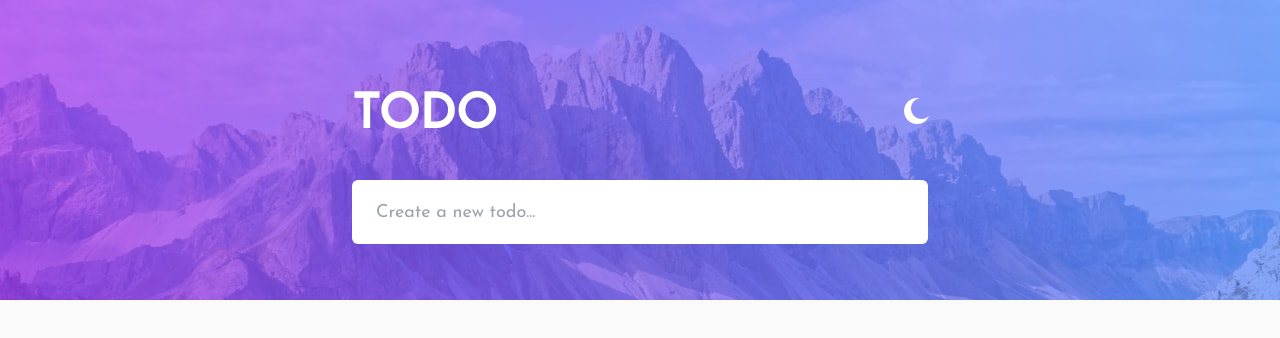
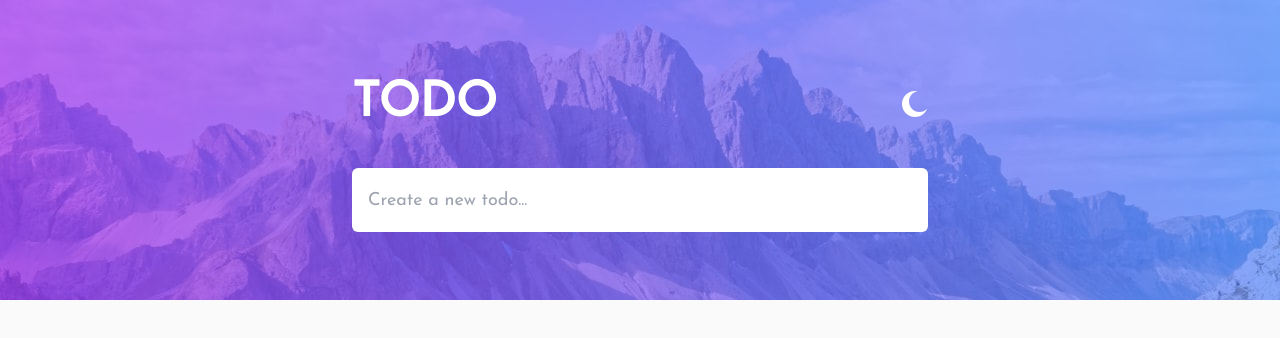
Before and after one commit to IngoGutwin/todo_app, a Vue app: page / in a window 1280 px wide. Shown: the top 338 px of the page. Built offline with nearby package versions, Linux system fonts and the light colour scheme.

Commit message:
Update css styles for user-input and font

```diff
--- a/src/App.vue
+++ b/src/App.vue
@@ -1,7 +1,11 @@
 <template>
     <main :class="currentTheme">
-        <div class="background">
-            <div class="content container">
+        <div
+            class="background bg-no-repeat bg-top mx-auto xs:text-xs sm:text-lg"
+        >
+            <div
+                class="content container h-screen mx-auto xs:max-w-xs md:max-w-xl"
+            >
                 <HeaderToggle
                     @change-theme="changeTheme"
                     :current-theme="currentTheme"
@@ -46,10 +50,18 @@ export default {
 </script>
 
 <style scoped>
-.content {
-    @apply mx-auto h-screen;
+.background {
+    @apply bg-light_theme-gray dark:bg-dark_theme-dark-blue text-light_theme-grayish-blue-300 dark:text-dark_theme-grayish-blue;
 }
-.background {
-    @apply bg-light_theme-very-light-gray dark:bg-dark_theme-very-dark-blue bg-no-repeat bg-bg-desktop-light dark:bg-bg-desktop-dark bg-top mx-auto;
+
+@screen xs {
+    .background {
+        @apply bg-mobile-light dark:bg-mobile-dark;
+    }
+}
+@screen sm {
+    .background {
+        @apply bg-desktop-light dark:bg-desktop-dark;
+    }
 }
 </style>
--- a/src/assets/main.css
+++ b/src/assets/main.css
@@ -12,6 +12,4 @@
 
 body {
     font-family: "Josefin Sans";
-    font-size: 18px;
-    @apply text-light_theme-dark-grayish-blue dark:text-dark_theme-light-grayish-blue;
 }
--- a/src/components/HeaderToggle.vue
+++ b/src/components/HeaderToggle.vue
@@ -1,8 +1,10 @@
 <template>
     <div class="heading">
-        <h1 class="text-5xl font-bold uppercase text-white pt-3">todo</h1>
+        <h1 class="xs:text-xl sm:text-5xl font-bold uppercase text-white">
+            todo
+        </h1>
 
-        <button @click="$emit('changeTheme')" class="w-6 h-6 text-white">
+        <button @click="$emit('changeTheme')" class="text-white">
             <IconSun v-if="currentTheme === 'dark'" />
 
             <IconMoon v-else-if="currentTheme === 'light'" />
@@ -20,6 +22,6 @@ export default {
 
 <style scoped>
 .heading {
-    @apply max-w-xl mx-auto flex justify-between items-center pt-20;
+    @apply mx-auto flex justify-between items-center xs:pt-12 sm:pt-20;
 }
 </style>
--- a/src/components/ToDoItem.vue
+++ b/src/components/ToDoItem.vue
@@ -1,7 +1,5 @@
 <template>
-  <div
-    class="mx-auto max-w-xl todo-item flex justify-between self-center items-center border-b-2 border-light_theme-light-grayish-blue dark:border-dark_theme-dark-grayish-blue"
-  >
+    <div :class="classes" class="">
         <button>
             <slot name="check"></slot>
         </button>
@@ -16,4 +14,19 @@
     </div>
 </template>
 
-<style></style>
+<script>
+export default {
+    data() {
+        return {
+            classes:
+                "todo-item flex justify-between self-center items-center border-b-2 xs:h-12 sm:h-16",
+        };
+    },
+};
+</script>
+
+<style scoped>
+.todo-item:nth-child(2) {
+    @apply rounded-t-md;
+}
+</style>
--- a/src/components/ToDoListWrapper.vue
+++ b/src/components/ToDoListWrapper.vue
@@ -2,16 +2,12 @@
     <div>
         <UserInput @save-item="saveItem" />
 
-        <ToDoItem
-            v-for="item in todoList"
-            :key="item"
-            class="todo-field first:rounded-t-md"
-        >
+        <ToDoItem v-for="item in todoList" :key="item">
             <template #check>
                 <CheckIcon />
             </template>
 
-            {{ todoList }}
+            {{ item.name }}
 
             <template #cross>
                 <CrossIcon />
--- a/src/components/UserInput.vue
+++ b/src/components/UserInput.vue
@@ -1,17 +1,18 @@
 <template>
-    <div class="mx-auto max-w-xl mt-10 relative">
+    <div class="mt-10 mx-auto relative">
         <input
-            type="type"
+            type="text"
             v-model="currentItem"
             placeholder="Create a new todo..."
-            class="input-field mb-6"
+            class="input-field bg-white dark:bg-dark_theme-dark-blue-desaturated"
+            :class="classes"
             @keyup.enter="passItem"
         />
 
         <button>
             <CrossIcon
                 v-if="deleteButton === true"
-                class="absolute top-0 right-5 mt-5"
+                class="absolute top-0 right-5 xs:mb-5 sm:mt-5"
                 @click.prevent="currentItem = ''"
             />
         </button>
@@ -23,6 +24,7 @@ export default {
     emits: ["saveItem"],
     data() {
         return {
+            classes: "empty-field",
             currentItem: "",
             deleteButton: false,
         };
@@ -31,8 +33,10 @@ export default {
         currentItem: function (value) {
             if (value.length > 0) {
                 this.deleteButton = true;
+                this.classes = "currently-typing";
             } else if (value.length === 0) {
                 this.deleteButton = false;
+                this.classes = "empty-field";
             }
         },
     },
@@ -46,10 +50,15 @@ export default {
 </script>
 
 <style scoped>
+.input-field:focus,
 .input-field {
-    @apply w-full h-16 rounded-md px-6 bg-white dark:bg-dark_theme-very-dark-blue text-light_theme-dark-grayish-blue dark:text-dark_theme-dark-grayish-blue;
-}
-.input-field:focus {
+    @apply w-full xs:h-12 sm:h-16 mb-6 rounded-md px-4;
     outline: none;
 }
+.empty-field {
+    @apply text-light_theme-grayish-blue-300 dark:text-dark_theme-grayish-blue;
+}
+.currently-typing {
+    @apply text-light_theme-grayish-blue-300 dark:text-dark_theme-grayish-blue;
+}
 </style>
--- a/src/components/icons/CheckIcon.vue
+++ b/src/components/icons/CheckIcon.vue
@@ -10,7 +10,11 @@
 
         <circle cx="12" cy="12" r="12" fill="url(#paint0_linear_0_595)" />
 
-    <path d="M8 12.3041L10.6959 15L16.6959 9" stroke="white" stroke-width="2" />
+        <path
+            d="M8 12.3041L10.6959 15L16.6959 9"
+            stroke="white"
+            stroke-width="2"
+        />
 
         <defs>
             <linearGradient
--- a/src/components/icons/IconMoon.vue
+++ b/src/components/icons/IconMoon.vue
@@ -5,6 +5,7 @@
         fill-rule="evenodd"
         width="26"
         height="26"
+        class="icon"
     >
         <path
             d="M13 0c.81 0 1.603.074 2.373.216C10.593 1.199 7 5.43 7 10.5 7 16.299 11.701 21 17.5 21c2.996 0 5.7-1.255 7.613-3.268C23.22 22.572 18.51 26 13 26 5.82 26 0 20.18 0 13S5.82 0 13 0z"
--- a/tailwind.config.js
+++ b/tailwind.config.js
@@ -8,30 +8,34 @@ module.exports = {
     darkMode: "class",
     theme: {
         extend: {
+            screens: {
+                xs: { max: "475px" },
+                sm: "475px",
+            },
             colors: {
                 "bright-blue": "#3a7bfd",
                 light_theme: {
-          "very-light-gray": "#fafafa",
-          "very-light-grayish-blue": "#e4e5f1",
-          "light-grayish-blue": "#d2d3db",
-          "dark-grayish-blue": "#9394a5",
-          "very-dark-grayish-blue": "#484b6a",
+                    gray: "#fafafa",
+                    "grayish-blue": "#d2d3db",
+                    "grayish-blue-100": "#e4e5f1",
+                    "grayish-blue-200": "#9394a5",
+                    "grayish-blue-300": "#484b6a",
                 },
                 dark_theme: {
-          "very-dark-blue": "#171823",
-          "very-dark-desaturated-blue": "#25273c",
-          "light-grayish-blue": "#cacde8",
-          "light-grayish-blue-hover": "#e4e5f1",
-          "dark-grayish-blue": "#777a92",
-          "very-dark-grayish-blue": "#4d5066",
-          "very-dark-grayish-blue-hover": "#393a4c",
+                    "dark-blue": "#171823",
+                    "dark-blue-desaturated": "#25273c",
+                    "grayish-blue": "#cacde8",
+                    "grayish-blue-hover": "#e4e5f1",
+                    "grayish-blue-100": "#777a92",
+                    "grayish-blue-200": "#4d5066",
+                    "grayish-blue-hover-200": "#393a4c",
                 },
             },
             backgroundImage: {
-        "bg-desktop-dark": "url('@/assets/images/bg-desktop-dark.jpg')",
-        "bg-desktop-light": "url('@/assets/images/bg-desktop-light.jpg')",
-        "bg-mobile-dark": "url('@/assets/images/bg-mobile-dark.jpg')",
-        "bg-mobile-light": "url('@/assets/images/bg-desktop-light.jpg')",
+                "desktop-dark": "url('@/assets/images/bg-desktop-dark.jpg')",
+                "desktop-light": "url('@/assets/images/bg-desktop-light.jpg')",
+                "mobile-dark": "url('@/assets/images/bg-mobile-dark.jpg')",
+                "mobile-light": "url('@/assets/images/bg-mobile-light.jpg')",
             },
         },
     },
```
Also changed, not shown: src/components/icons/CrossIcon.vue (indentation only). Lines whose indentation alone changed are shown as unchanged.
